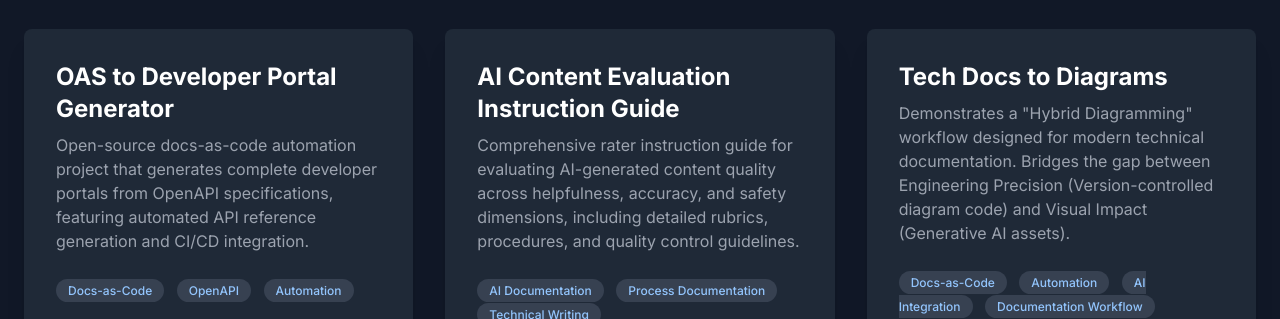
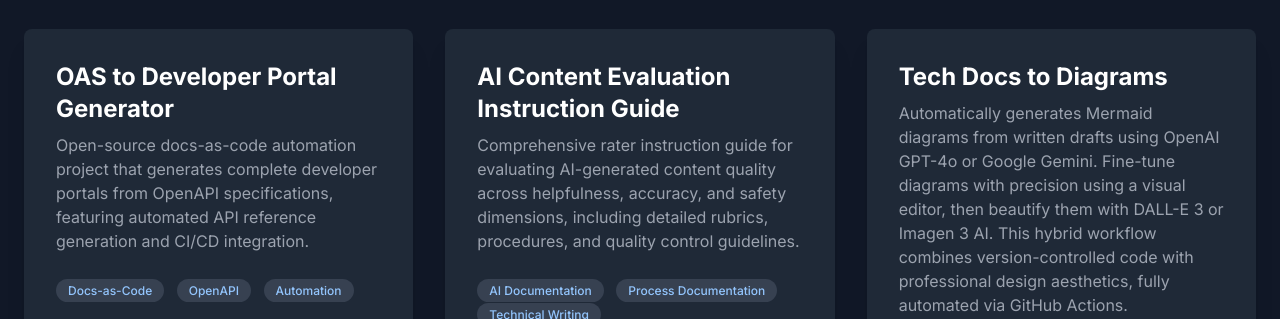
Before and after one commit to mbell195/techwriter-portfolio, a plain HTML site: page index.html in a window 1280 px wide. Shown: the part 1576-1895 px from the top of the page. Drawn offline with nearby package versions, Linux system fonts and the light colour scheme.

Commit message:
Added updates for the tech docs to Diagrams project.

```diff
--- a/index.html
+++ b/index.html
@@ -184,8 +184,7 @@
                         <h3 class="text-2xl font-bold text-white mb-2">
                             Tech Docs to Diagrams
                         </h3>
-                        <p class="text-gray-400 mb-6">
-                            Demonstrates a "Hybrid Diagramming" workflow designed for modern technical documentation. Bridges the gap between Engineering Precision (Version-controlled diagram code) and Visual Impact (Generative AI assets).
+                        <p class="text-gray-400 mb-6">Automatically generates Mermaid diagrams from written drafts using OpenAI GPT-4o or Google Gemini. Fine-tune diagrams with precision using a visual editor, then beautify them with DALL-E 3 or Imagen 3 AI. This hybrid workflow combines version-controlled code with professional design aesthetics, fully automated via GitHub Actions.
                         </p>
                         <div class="mb-6">
                             <span class="bg-gray-700 text-blue-300 text-xs font-medium mr-2 mb-2 px-3 py-1 rounded-full">Docs-as-Code</span>
```
Also changed, not shown: 1 other file.
